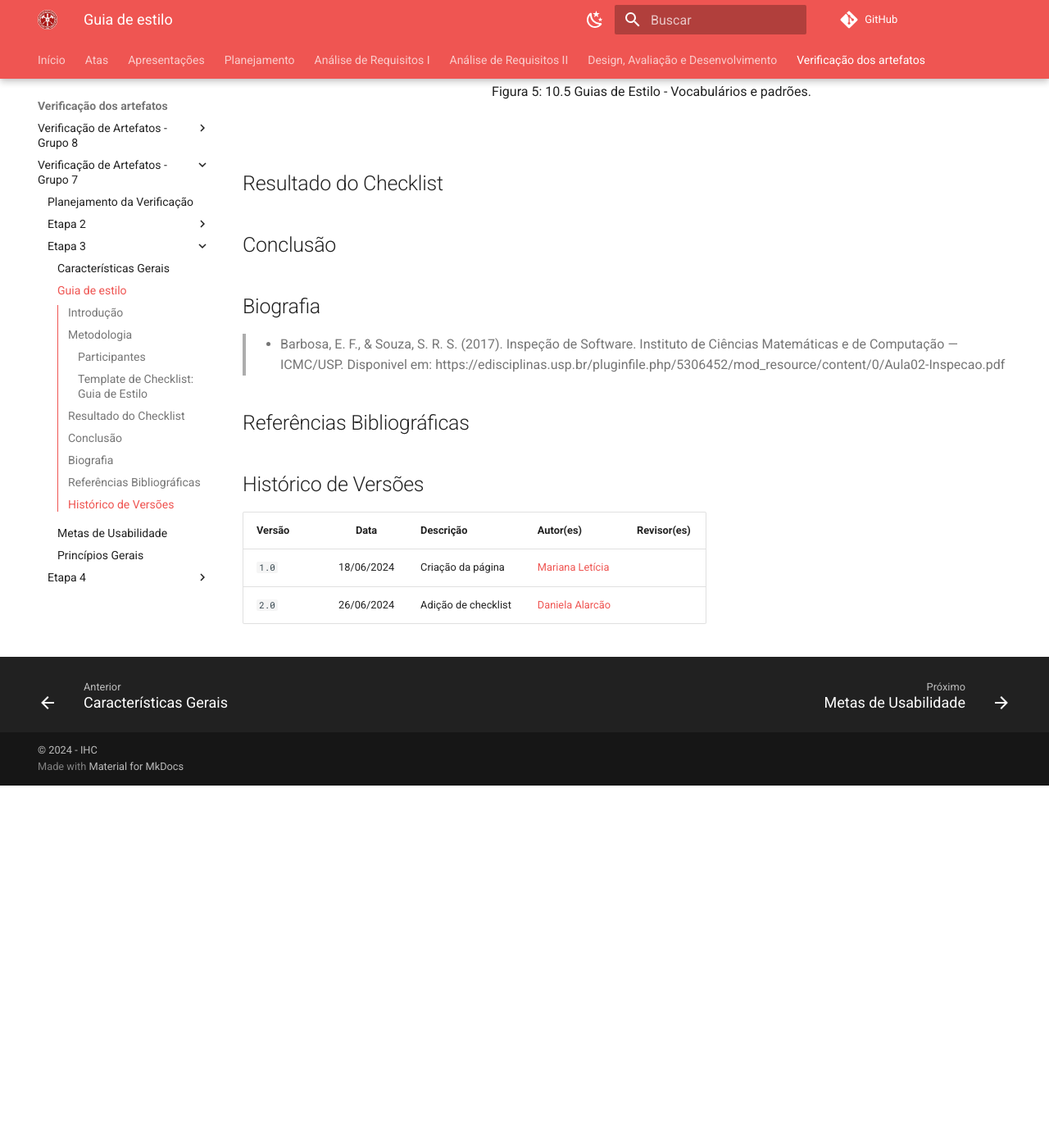
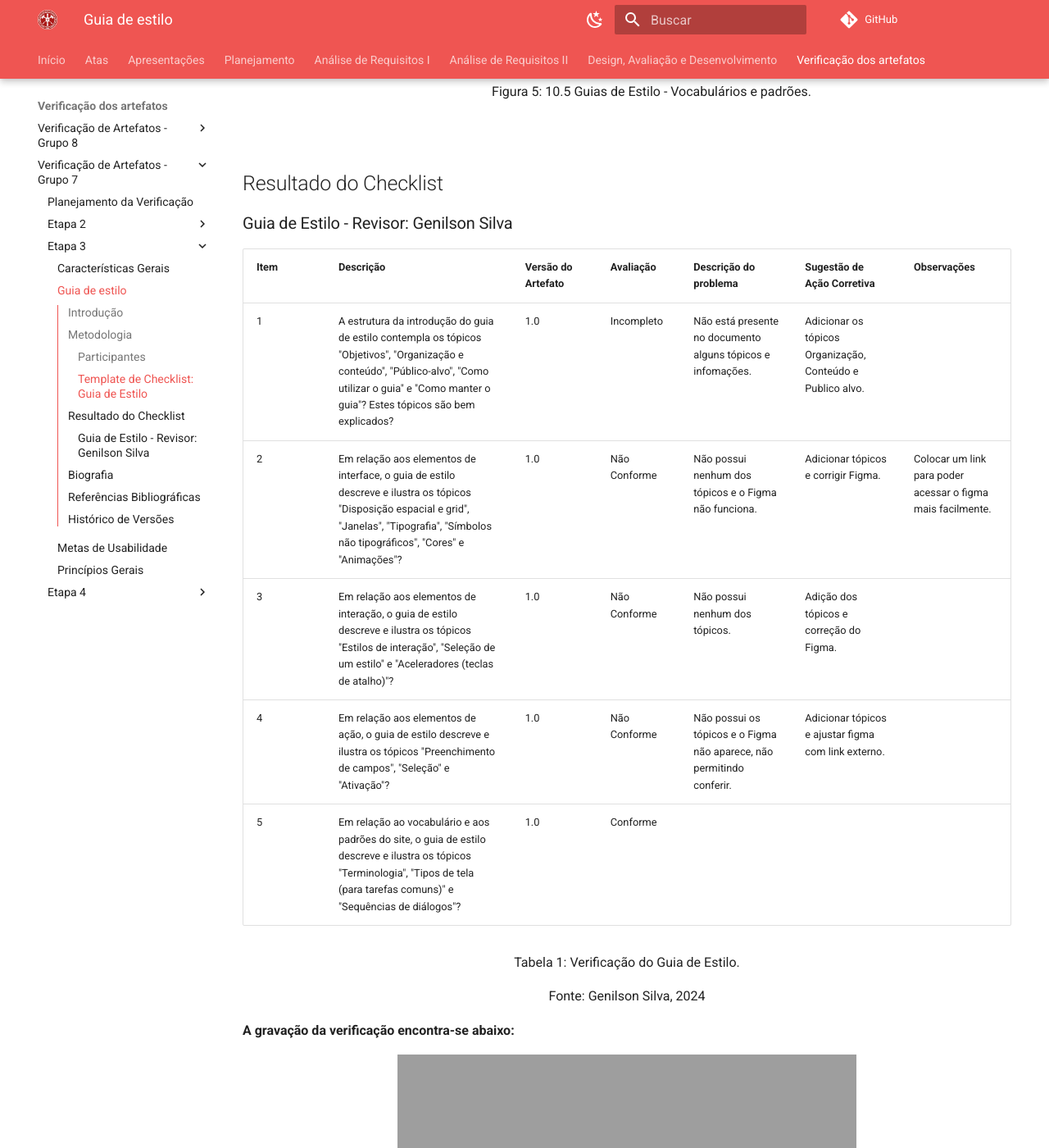
Before and after one commit to Interacao-Humano-Computador/2024.1-CBMERJ, an MkDocs documentation site: the page built from docs/verificacao_artefatos/verificacao_nosso_grupo/etapa_3/guia_estilo.md, in a window 1280 px wide and 1400 px high, scrolled down 2418 px. Shown: the whole window at 82% size. Built offline with MkDocs 1.6.1 and Material for MkDocs 9.7.7, drawn with Linux system fonts in a browser that asks for light colours; comment, search, counter and statistics services are not loaded; before the commit the page ends 3376 px from its top, so only the background shows below that; some of the changed text lies outside the part shown; grey boxes are pictures that could not be loaded.

Commit message:
Guia de Estilo Checklist

```diff
--- a/docs/verificacao_artefatos/verificacao_nosso_grupo/etapa_3/guia_estilo.md
+++ b/docs/verificacao_artefatos/verificacao_nosso_grupo/etapa_3/guia_estilo.md
@@ -55,27 +55,31 @@
 
 
 ## Resultado do Checklist
- <!-- template de VERIFICAÇÃO -->
 
-<!--
-| Item | Descrição      | Versão do Artefato | Avaliação      | Descrição do problema | Sugestão de Ação Corretiva | Observações |
-| ---- | -------------- | ------------------ | -------------- | --------------------- | -------------------------- | ----------- |
-|  1   | (COLOCAR DECRIÇÃO DO ITEM 1 AQUI) | (COLOCAR SE ESTÁ CONFORME OU NÃO CONFORME) |  | |
-|  2   | (COLOCAR DECRIÇÃO DO ITEM 2 AQUI) | (COLOCAR VERSÃO AQUI) | (COLOCAR SE ESTÁ CONFORME OU NÃO CONFORME)|  |   |  |
-|  3   | (COLOCAR DECRIÇÃO DO ITEM 3 AQUI) | (COLOCAR VERSÃO AQUI)| (COLOCAR SE ESTÁ CONFORME OU NÃO CONFORME) | |  |
-|  4   | (COLOCAR DECRIÇÃO DO ITEM 4 AQUI) | (COLOCAR VERSÃO AQUI) | (COLOCAR SE ESTÁ CONFORME OU NÃO CONFORME)  | | | |
-|  5   | (COLOCAR DECRIÇÃO DO ITEM 5 AQUI) | (COLOCAR VERSÃO AQUI)| (COLOCAR SE ESTÁ CONFORME OU NÃO CONFORME)  | | |  |
-<p style="text-align: center">Tabela (COLQUE O NUMERO DA TABELA AQUI): (COLOQUE O TÍTULO DA TABELA AQUI)</p>
-<p style="text-align: center">Fonte: (COLOQUE SEU NOME AQUI), 2024</p>
+### Guia de Estilo - Revisor: Genilson Silva
 
-<iframe width="560" height="315"
-src="(COLOQUE O LINK EMBED AQUI)"
-title="YouTube video player" frameborder="0" allow="accelerometer; autoplay; clipboard-write; encrypted-media; gyroscope; picture-in-picture; web-share" referrerpolicy="strict-origin-when-cross-origin" allowfullscreen></iframe>
+| Item | Descrição | Versão do Artefato | Avaliação | Descrição do problema | Sugestão de Ação Corretiva | Observações |
+| ---- | --------- | ------------------ | --------- | --------------------- | -------------------------- | ----------- |
+|  1   | A estrutura da introdução do guia de estilo contempla os tópicos "Objetivos", "Organização e conteúdo", "Público-alvo", "Como utilizar o guia" e "Como manter o guia"? Estes tópicos são bem explicados? | 1.0 | Incompleto | Não está presente no documento alguns tópicos e infomações. | Adicionar os tópicos Organização, Conteúdo e Publico alvo.| |
+|  2   | Em relação aos elementos de interface, o guia de estilo descreve e ilustra os tópicos "Disposição espacial e grid", "Janelas", "Tipografia", "Símbolos não tipográficos", "Cores" e "Animações"? | 1.0 | Não Conforme | Não possui nenhum dos tópicos e o Figma não funciona.| Adicionar tópicos e corrigir Figma. | Colocar um link para poder acessar o figma mais facilmente. |
+|  3   | Em relação aos elementos de interação, o guia de estilo descreve e ilustra os tópicos "Estilos de interação", "Seleção de um estilo" e "Aceleradores (teclas de atalho)"? | 1.0 | Não Conforme | Não possui nenhum dos tópicos.| Adição dos tópicos e correção do Figma.| |
+|  4   | Em relação aos elementos de ação, o guia de estilo descreve e ilustra os tópicos "Preenchimento de campos", "Seleção" e "Ativação"? | 1.0 | Não Conforme |Não possui os tópicos e o Figma não aparece, não permitindo conferir. | Adicionar tópicos e ajustar figma com link externo. | |
+|  5   | Em relação ao vocabulário e aos padrões do site, o guia de estilo descreve e ilustra os tópicos "Terminologia", "Tipos de tela (para tarefas comuns)" e "Sequências de diálogos"? | 1.0 | Conforme | | | |
 
-<p style="text-align: center">Vídeo (COLOQUE O NUMERO DO VÍDEO AQUI): (COLOQUE O TÍTULO DO VÍDEO AQUI).</p>
-<p style="text-align: center">Fonte: (COLOQUE SEU NOME AQUI), 2024</p> -->
+<p style="text-align: center">Tabela 1: Verificação do Guia de Estilo. </p>
+<p style="text-align: center">Fonte: Genilson Silva, 2024</p>
 
-## Conclusão
+**A gravação da verificação encontra-se abaixo:**
+
+<center>
+
+
+<iframe width="560" height="315" src="https://www.youtube.com/embed/bCXZG685FZY?si=37PiFG_xaQwPbqKL" title="YouTube video player" frameborder="0" allow="accelerometer; autoplay; clipboard-write; encrypted-media; gyroscope; picture-in-picture; web-share" referrerpolicy="strict-origin-when-cross-origin" allowfullscreen></iframe>
+
+<p>Video 1: Verificação do Guia de Estilo.</p>
+Fonte: Genilson Silva, 2024.
+
+</center>
 
 ## Biografia
 >- Barbosa, E. F., & Souza, S. R. S. (2017). Inspeção de Software. Instituto de Ciências Matemáticas e de Computação — ICMC/USP. Disponivel em: https://edisciplinas.usp.br/pluginfile.php/5306452/mod_resource/content/0/Aula02-Inspecao.pdf
@@ -89,3 +93,4 @@ title="YouTube video player" frameborder="0" allow="accelerometer; autoplay; cli
 | ------ | :--------: | ----------------------------------------- | ----------------------------------------------- | ---------------------------------------------- |
 | `1.0`   | 18/06/2024 | Criação da página                         | [Mariana Letícia](https://github.com/Marianannn) |   |
 | `2.0`   | 26/06/2024 | Adição de checklist                         | [Daniela Alarcão](https://github.com/danialarcao) |   |
+| `3.0`   | 26/06/2024 | Verificação checklist                         | [Genilson Silva](https://github.com/GenilsonJrs) |   |
```
